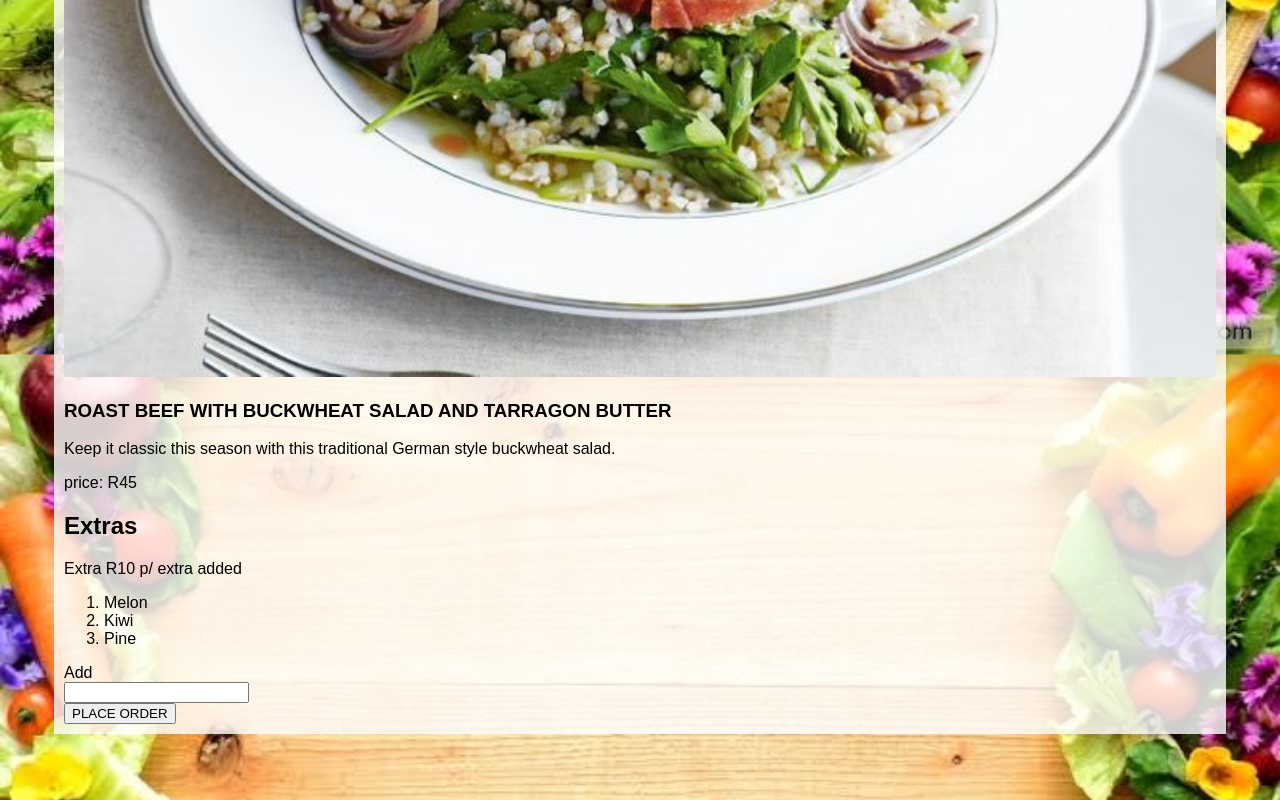
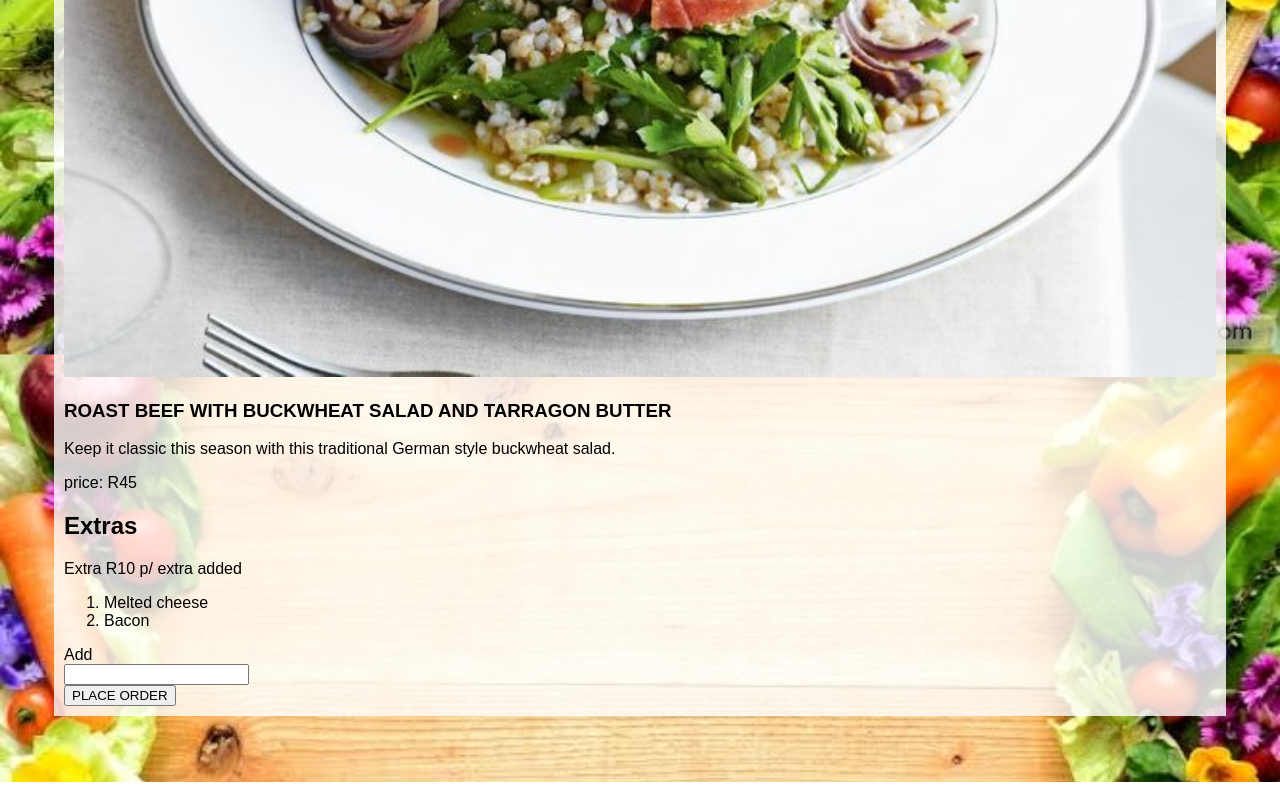
Before and after one commit to yandiswasompali-ITvarsity/module3-assessment2, a plain HTML site: page main2.html in a window 1280 px wide. Shown: the part 533-1333 px from the top of the page. Drawn offline with Linux system fonts and the light colour scheme.

Commit message:
Update main2.html

```diff
--- a/main2.html
+++ b/main2.html
@@ -48,9 +48,9 @@ Restaurent Menu
 
 
                 <ol>
-                <li>Melon</li>
-                <li>Kiwi</li>
-                <li>Pine</li>
+                <li>Melted cheese</li>
+                <li>Bacon</li>
+
 
                 </ol>
                 </div>
```
